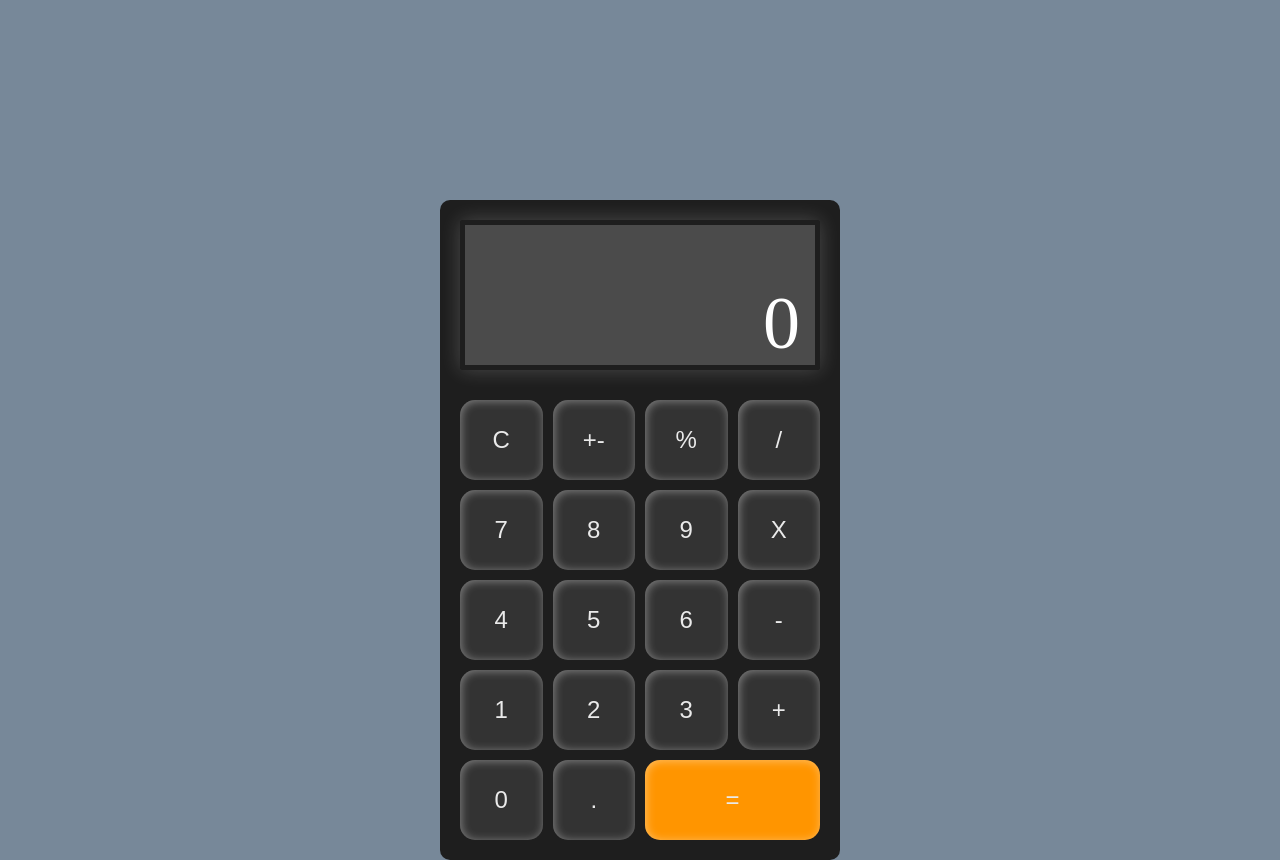
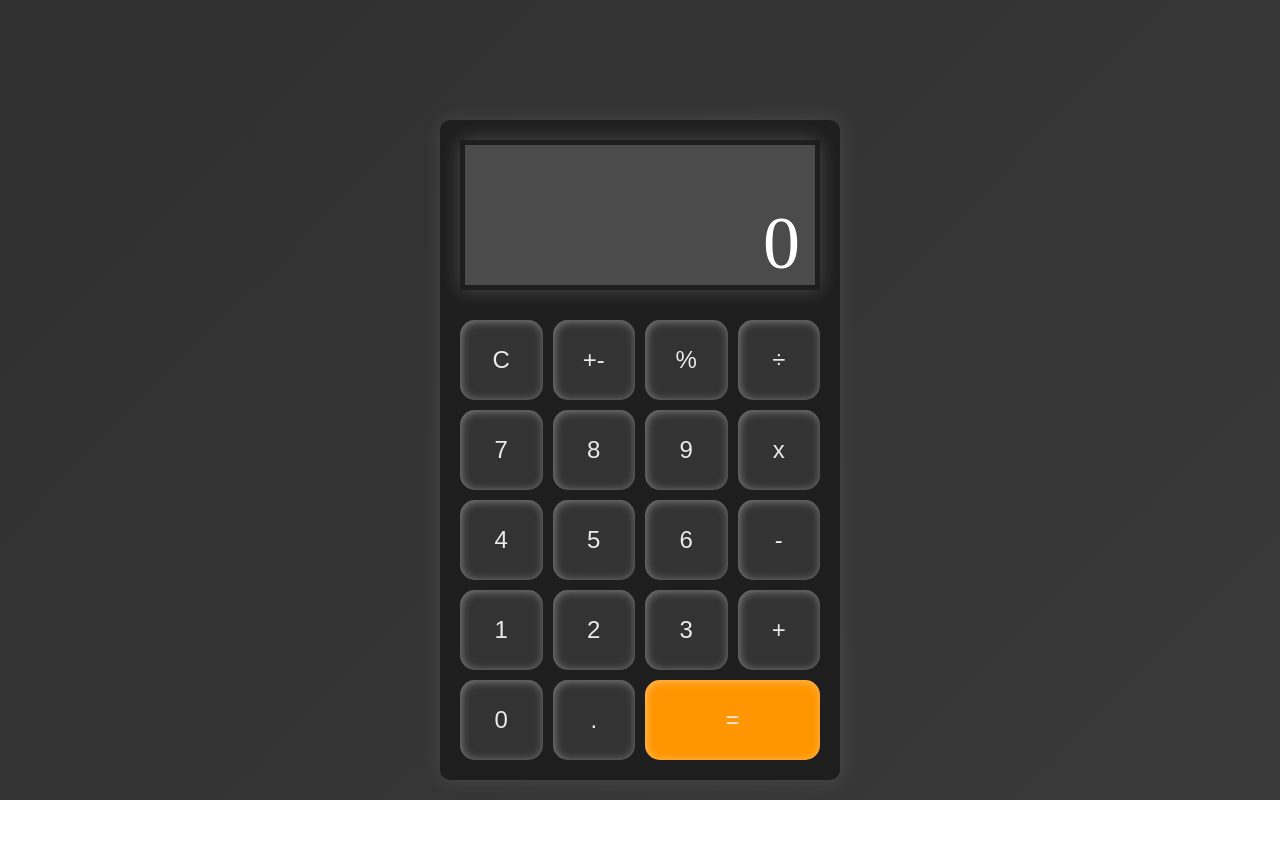
Before and after one commit to cameronwmax/Calculator-App, a React (Create React App) app: page / in a window 1280 px wide. After the commit the page ends 800 px from the top, so only its background shows below. Built offline with nearby package versions, Linux system fonts and the light colour scheme.

Commit message:
Start calculator logic

```diff
--- a/src/App.css
+++ b/src/App.css
@@ -10,15 +10,11 @@ Secondary: #333333 (Dark Gray for buttons)
 Accent: #FF9500 (Bright Orange for operators)
 */
 :root {
-  /* --color-bg: #f2f2f2;
-  --color-primary: #4a4a4a;
-  --color-secondary: #d9d9d9;
-  --color-accent: #3498db; */
-
   --color-bg: #1e1e1e;
   --color-primary: #eaeaea;
   --color-secondary: #333333;
   --color-accent: #ff9500;
+  --color-text: #fff;
 }
 
 *,
@@ -37,33 +33,46 @@ html {
 body {
   line-height: 1;
   font-weight: 500;
-  background-color: lightslategray;
-  max-height: 100dvh;
+  background: linear-gradient(135deg, #1e1e1e, #3a3a3a);
+  background-size: 400%;
+  width: 100%;
+  height: 100dvh;
   display: flex;
   justify-content: center;
+  animation: bg-animation 5s infinite alternate ease-in-out;
+}
+
+@keyframes bg-animation {
+  0% {
+    background-position: left;
+  }
+
+  100% {
+    background-position: right;
+  }
 }
 
 .calculator {
   width: min(90vw, 40rem);
   height: auto;
   background-color: var(--color-bg);
-  margin-top: 50%;
+  margin-top: 30%;
   border-radius: 10px;
   overflow: hidden;
   padding: 2rem;
   display: grid;
   row-gap: 3rem;
+  box-shadow: 0 0 20px rgba(255, 255, 255, 0.1);
 }
 
 .screen {
   background-color: var(--color-bg);
   width: 100%;
   height: 15rem;
-  color: white;
+  color: var(--color-text);
   padding: 1rem 2rem;
   display: flex;
-  justify-content: end;
-  align-items: end;
+  justify-content: space-between;
   position: relative;
 }
 
@@ -81,8 +90,13 @@ body {
   border: 5px solid var(--color-bg);
 }
 
-.screen-content {
+.screen-equation {
+  font-size: 1rem;
+}
+
+.screen-input {
   font-size: 7.4rem;
+  align-self: flex-end;
 }
 
 .buttons {
--- a/src/App.js
+++ b/src/App.js
@@ -1,38 +1,74 @@
 import { useRef, useState } from "react";
 import "./App.css";
+import Button from "./Button";
+
+const buttons = [
+  { label: "C", type: "clear" },
+  { label: "+-", type: "toggle-sign" },
+  { label: "%", type: "percentage" },
+  { label: "÷", type: "operator/divide" },
+  { label: "7", type: "number" },
+  { label: "8", type: "number" },
+  { label: "9", type: "number" },
+  { label: "x", type: "operator/multiply" },
+  { label: "4", type: "number" },
+  { label: "5", type: "number" },
+  { label: "6", type: "number" },
+  { label: "-", type: "operator/subtract" },
+  { label: "1", type: "number" },
+  { label: "2", type: "number" },
+  { label: "3", type: "number" },
+  { label: "+", type: "operator/add" },
+  { label: "0", type: "number" },
+  { label: ".", type: "decimal" },
+  { label: "=", type: "equal" },
+];
 
 function App() {
+  const [input, setInput] = useState(0);
+  const [equation, setEquation] = useState("");
+  // error message: Error
+  const [isError, setIsError] = useState(false);
+
+  function handleClick(label, type) {
+    if (type === "clear") return handleClear();
+    if (type.startsWith("operator") && /[+\-x÷]/.test(equation))
+      return handleOperation(type.split("/")[1]);
+
+    setInput(label);
+    setEquation((cur) => cur + label);
+  }
+
+  function handleClear() {
+    setInput(0);
+    setEquation("");
+  }
+
+  function handleOperation(operation) {
+    console.log(operation);
+  }
+
   return (
     <div className="calculator">
       <div className="screen">
-        <div className="screen-filter"></div>
-        <span className="screen-content">0</span>
+        {!isError ? (
+          <>
+            <div className="screen-filter"></div>
+            <span className="screen-equation">{equation}</span>
+            <span className="screen-input">{input}</span>
+          </>
+        ) : null}
       </div>
 
       <div className="buttons">
-        <button className="btn">C</button>
-        <button className="btn">+-</button>
-        <button className="btn">%</button>
-        <button className="btn">/</button>
-
-        <button className="btn">7</button>
-        <button className="btn">8</button>
-        <button className="btn">9</button>
-        <button className="btn">X</button>
-
-        <button className="btn">4</button>
-        <button className="btn">5</button>
-        <button className="btn">6</button>
-        <button className="btn">-</button>
-
-        <button className="btn">1</button>
-        <button className="btn">2</button>
-        <button className="btn">3</button>
-        <button className="btn">+</button>
-
-        <button className="btn">0</button>
-        <button className="btn">.</button>
-        <button className="btn btn-lg">=</button>
+        {buttons.map((button) => (
+          <Button
+            label={button.label}
+            type={button.type}
+            handleClick={handleClick}
+            key={button.label}
+          />
+        ))}
       </div>
     </div>
   );
--- /dev/null
+++ b/src/Button.js
@@ -0,0 +1,12 @@
+function Button({ label, type, handleClick }) {
+  return (
+    <button
+      className={`btn ${type === "equal" ? "btn-lg" : ""}`}
+      onClick={() => handleClick(label, type)}
+    >
+      {label}
+    </button>
+  );
+}
+
+export default Button;
```
